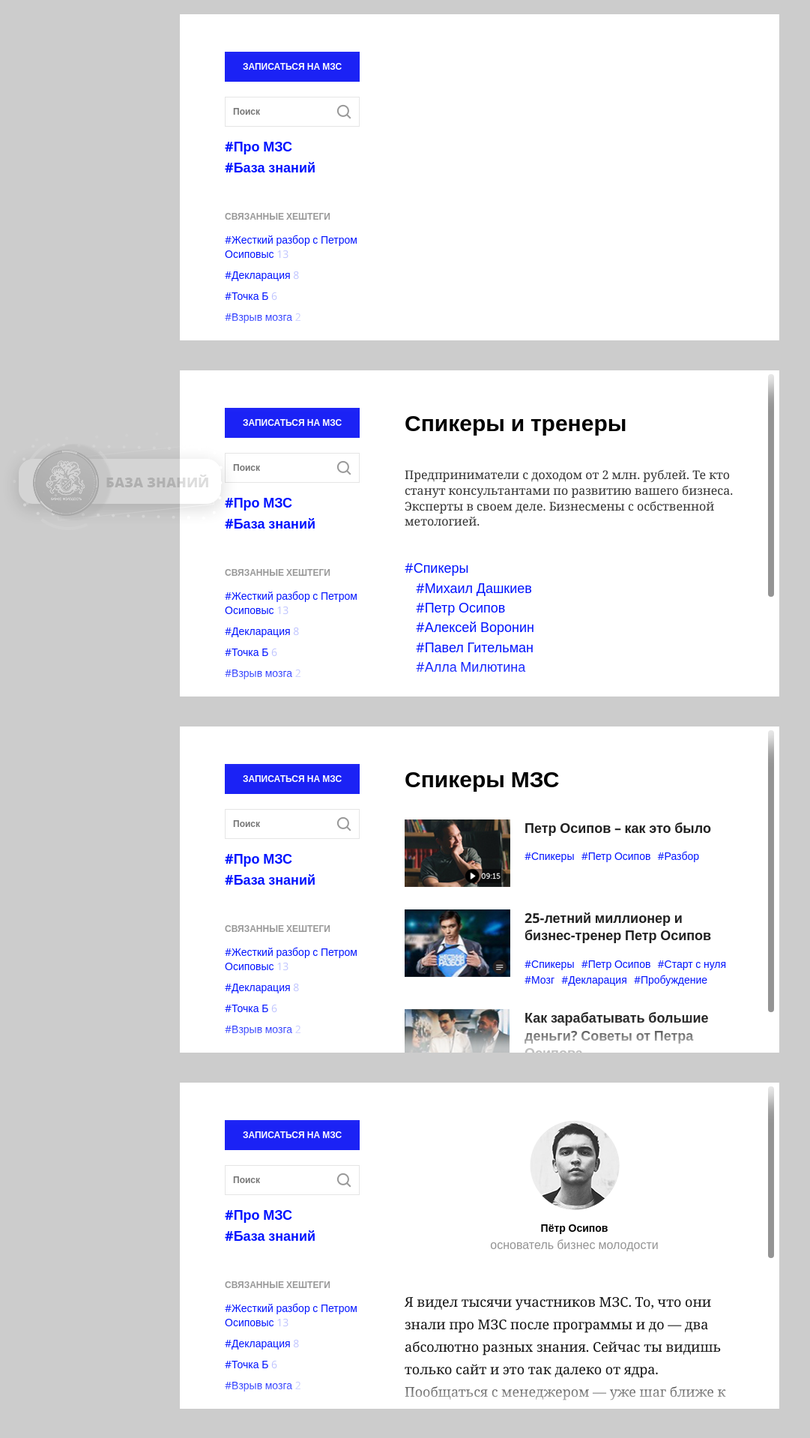
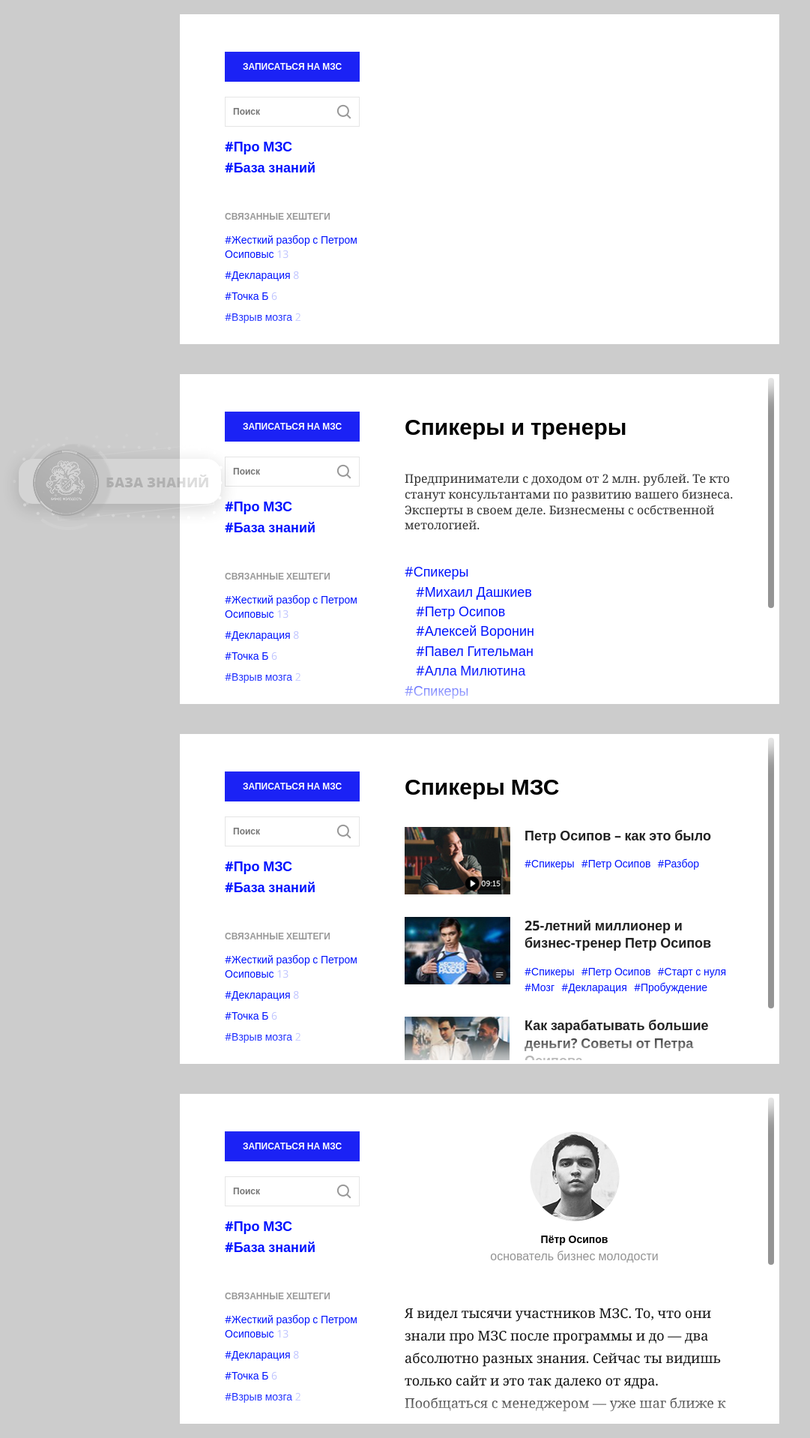
Before and after one commit to kvsemenoff/bm, a PHP site: page / in a window 1280 px wide. Shown: the part 83-2001 px from the top of the page at 75% size, without its empty margins (0-1081 px from the left). Run offline with PHP 8.4, Linux system fonts and the light colour scheme; style sheets or scripts are compiled from the project's sources; some libraries are stand-ins or nearby versions.

Commit message:
fix bugs

```diff
--- a/css/style-de.css
+++ b/css/style-de.css
@@ -55,7 +55,7 @@ h2 { font-size: 30px; font-weight: 900; color: #000; padding-bottom: 20px; }
 .jq-selectbox__select { border: none; height: 38px; line-height: 38px; background: #f2f2f2; color: #989898; box-shadow: none; border-radius: 0; text-shadow: none; font-size: 14px; width: 100%; max-width: 400px; }
 .jq-selectbox__select:hover { background: #f2f2f2; }
 
-.popup-wrap { position: relative; margin-top: 10px; overflow: hidden; background: #fff; width: 100%; max-width: 800px; margin: 0 auto; max-height: 480px; padding: 5px 5px 0px 60px; }
+.popup-wrap { position: relative; margin-top: 10px; overflow: hidden; background: #fff; width: 100%; max-width: 800px; margin: 0 auto; max-height: 480px; padding: 5px 5px 5px 60px; }
 .popup-wrap::before { content: ""; width: 100%; height: 6px; position: absolute; top: -6px; left: 0; z-index: 1000; -webkit-box-shadow: 0px 6px 31px -2px white; -moz-box-shadow: 0px 6px 31px -2px white; box-shadow: 0px 6px 31px 16px white; }
 .popup-wrap::after { content: ""; width: 100%; height: 6px; position: absolute; bottom: -6px; left: 0; z-index: 1000; -webkit-box-shadow: 0px -6px 31px -2px white; -moz-box-shadow: 0px -6px 31px -2px white; box-shadow: 0px -6px 31px 13px white; }
 
@@ -63,7 +63,7 @@ h2 { font-size: 30px; font-weight: 900; color: #000; padding-bottom: 20px; }
 
 .scrollspy-example { height: 100vh; max-height: 430px; }
 
-.inner { padding: 45px 30px 0 0; }
+.inner { padding: 45px 30px 20px 0; }
 
 .sidebar { width: 180px; float: left; padding-top: 45px; }
 .sidebar .button { margin-bottom: 20px; }
--- a/css/style-de.scss
+++ b/css/style-de.scss
@@ -241,7 +241,7 @@ h2{
 	max-width: 800px;
 	margin: 0 auto;
 	max-height: 480px;
-	padding: 5px 5px 0px 60px;
+	padding: 5px 5px 5px 60px;
 	&::before{
     content: "";
     width: 100%;
@@ -276,7 +276,7 @@ h2{
 	max-height: 430px;
 }
 .inner{
-	padding: 45px 30px 0 0;
+	padding: 45px 30px 20px 0;
 }
 .sidebar{
 	width: 180px;
--- a/includes/coach.php
+++ b/includes/coach.php
@@ -31,8 +31,6 @@
 								<li class="coach_hashtag__li"><a href="#" class="hashtag">#Алексей Воронин</a></li>
 								<li class="coach_hashtag__li"><a href="#" class="hashtag">#Павел Гительман</a></li>
 								<li class="coach_hashtag__li"><a href="#" class="hashtag">#Алла Милютина</a></li>
-				    	</ul>
-				    	<ul class="coach_hashtag">
 								<li class="coach_hashtag__main"><a href="#" class="hashtag">#Спикеры</a></li>
 								<li class="coach_hashtag__li"><a href="#" class="hashtag">#Михаил Дашкиев</a></li>
 								<li class="coach_hashtag__li"><a href="#" class="hashtag">#Петр Осипов</a></li>
```
